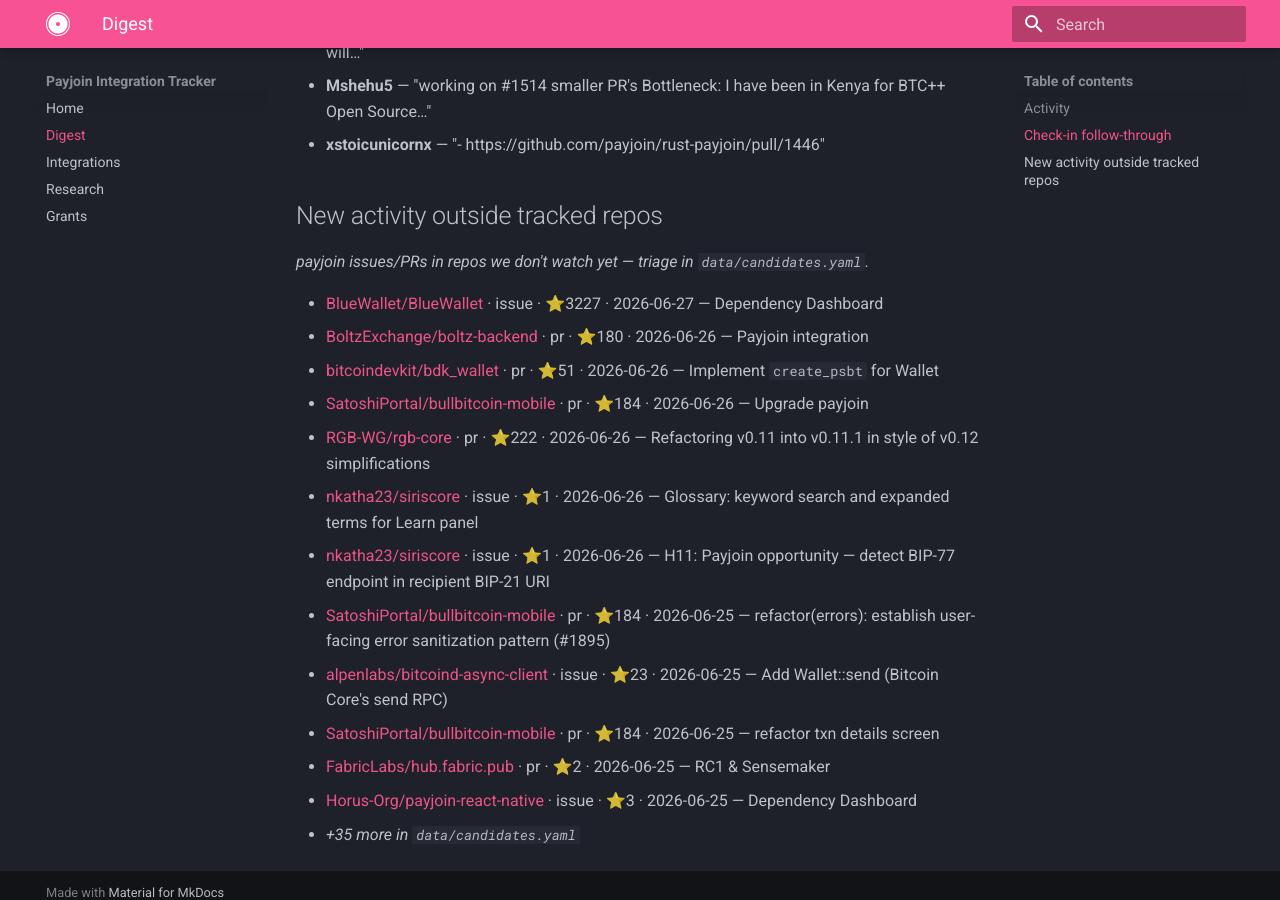
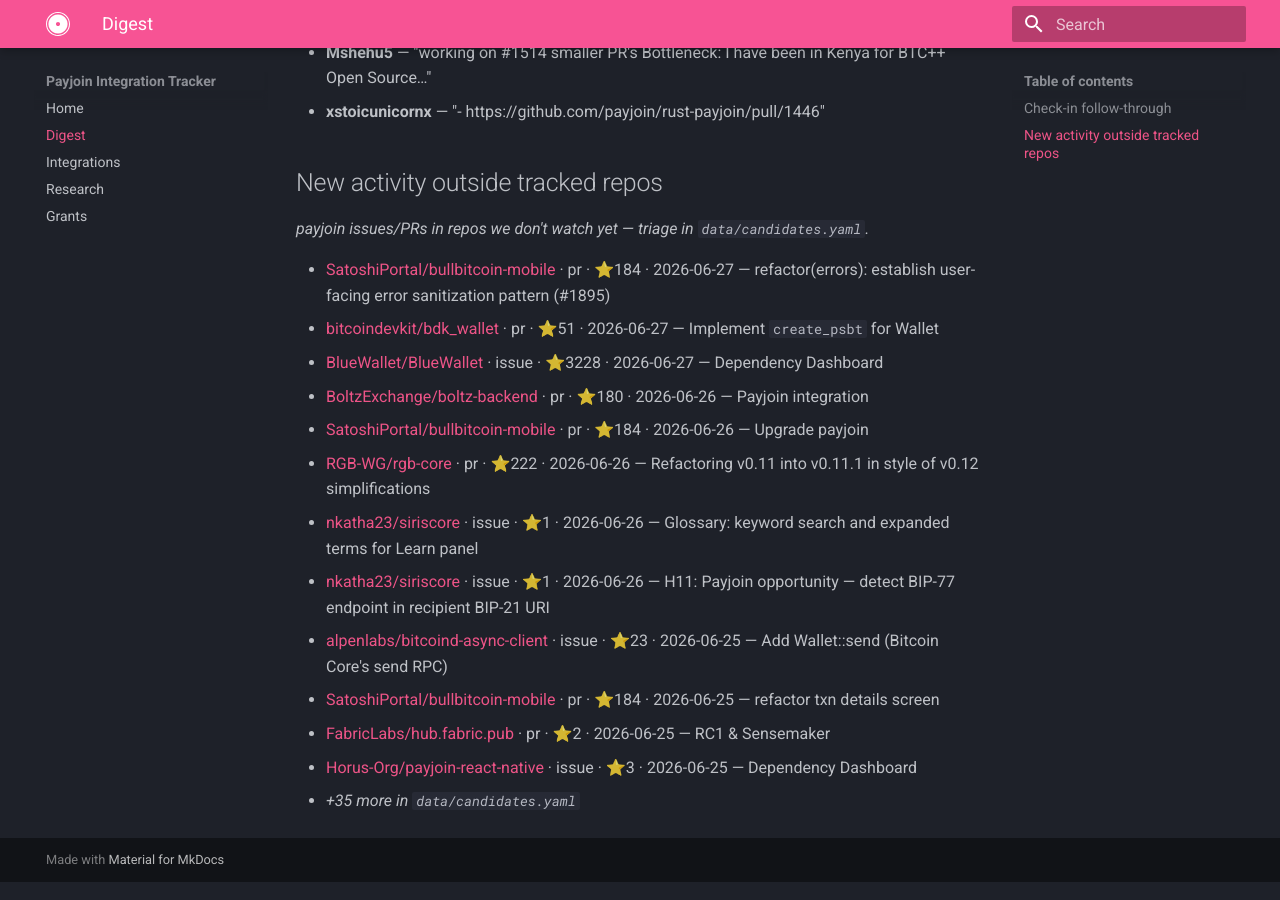
Before and after one commit to payjoin/payjoin.org, an MkDocs documentation site: the page built from docs/digest.md, in a window 1280 px wide and 900 px high, scrolled down 1333 px. Built offline with MkDocs 1.6.1 and Material for MkDocs 9.7.7, drawn with Linux system fonts in a browser that asks for light colours; some of the changed text lies outside the part shown.

Commit message:
chore: refresh tracker auto-state + digest

```diff
--- a/docs/digest.md
+++ b/docs/digest.md
@@ -40,14 +39,14 @@ _To follow up — committed, but no merged PRs/issues in public org repos since
 
 _payjoin issues/PRs in repos we don't watch yet — triage in `data/candidates.yaml`._
 
-- [BlueWallet/BlueWallet](https://github.com/BlueWallet/BlueWallet/issues/3659) · issue · ⭐3227 · 2026-06-27 — Dependency Dashboard
+- [SatoshiPortal/bullbitcoin-mobile](https://github.com/SatoshiPortal/bullbitcoin-mobile/pull/2293) · pr · ⭐184 · 2026-06-27 — refactor(errors): establish user-facing error sanitization pattern (#1895)
+- [bitcoindevkit/bdk_wallet](https://github.com/bitcoindevkit/bdk_wallet/pull/297) · pr · ⭐51 · 2026-06-27 — Implement `create_psbt` for Wallet
+- [BlueWallet/BlueWallet](https://github.com/BlueWallet/BlueWallet/issues/3659) · issue · ⭐3228 · 2026-06-27 — Dependency Dashboard
 - [BoltzExchange/boltz-backend](https://github.com/BoltzExchange/boltz-backend/pull/1430) · pr · ⭐180 · 2026-06-26 — Payjoin integration
-- [bitcoindevkit/bdk_wallet](https://github.com/bitcoindevkit/bdk_wallet/pull/297) · pr · ⭐51 · 2026-06-26 — Implement `create_psbt` for Wallet
 - [SatoshiPortal/bullbitcoin-mobile](https://github.com/SatoshiPortal/bullbitcoin-mobile/pull/2041) · pr · ⭐184 · 2026-06-26 — Upgrade payjoin
 - [RGB-WG/rgb-core](https://github.com/RGB-WG/rgb-core/pull/288) · pr · ⭐222 · 2026-06-26 — Refactoring v0.11 into v0.11.1 in style of v0.12 simplifications
 - [nkatha23/siriscore](https://github.com/nkatha23/siriscore/issues/42) · issue · ⭐1 · 2026-06-26 — Glossary: keyword search and expanded terms for Learn panel
 - [nkatha23/siriscore](https://github.com/nkatha23/siriscore/issues/31) · issue · ⭐1 · 2026-06-26 — H11: Payjoin opportunity — detect BIP-77 endpoint in recipient BIP-21 URI
-- [SatoshiPortal/bullbitcoin-mobile](https://github.com/SatoshiPortal/bullbitcoin-mobile/pull/2293) · pr · ⭐184 · 2026-06-25 — refactor(errors): establish user-facing error sanitization pattern (#1895)
 - [alpenlabs/bitcoind-async-client](https://github.com/alpenlabs/bitcoind-async-client/issues/125) · issue · ⭐23 · 2026-06-25 — Add Wallet::send (Bitcoin Core's send RPC)
 - [SatoshiPortal/bullbitcoin-mobile](https://github.com/SatoshiPortal/bullbitcoin-mobile/pull/2326) · pr · ⭐184 · 2026-06-25 — refactor txn details screen
 - [FabricLabs/hub.fabric.pub](https://github.com/FabricLabs/hub.fabric.pub/pull/14) · pr · ⭐2 · 2026-06-25 — RC1 & Sensemaker
```
Also changed, not shown: other parts of docs/digest.md (+3 -4 lines), 1 other file.
